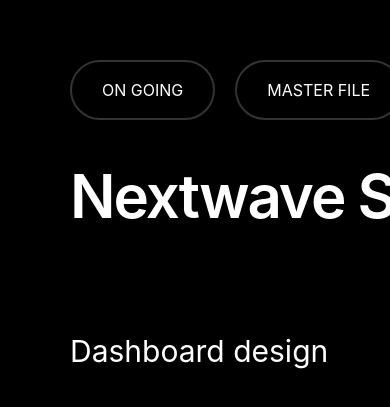
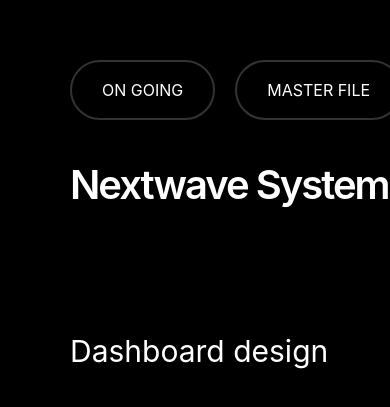
Before and after one commit to KaAbdurahman/testreactpro, a React (Create React App) app: page / in a window 390 px wide. Shown: the part 401-808 px from the top of the page. Built offline with nearby package versions, Linux system fonts and the light colour scheme.

Commit message:
new comm g

```diff
--- a/src/components/start.module.scss
+++ b/src/components/start.module.scss
@@ -60,17 +60,17 @@
   margin: 0;
 
   @media (max-width: 1200px) {
-    font-size: remy(80);
+    font-size: remy(70);
     width: 100%; // Регулируйте по мере необходимости
   }
 
   @media (max-width: 800px) {
-    font-size: remy(70);
+    font-size: remy(50);
     width: 100%;
   }
 
   @media (max-width: 500px) {
-    font-size: remy(60);
+    font-size: remy(40);
     width: 100%;
   }
 }
```
